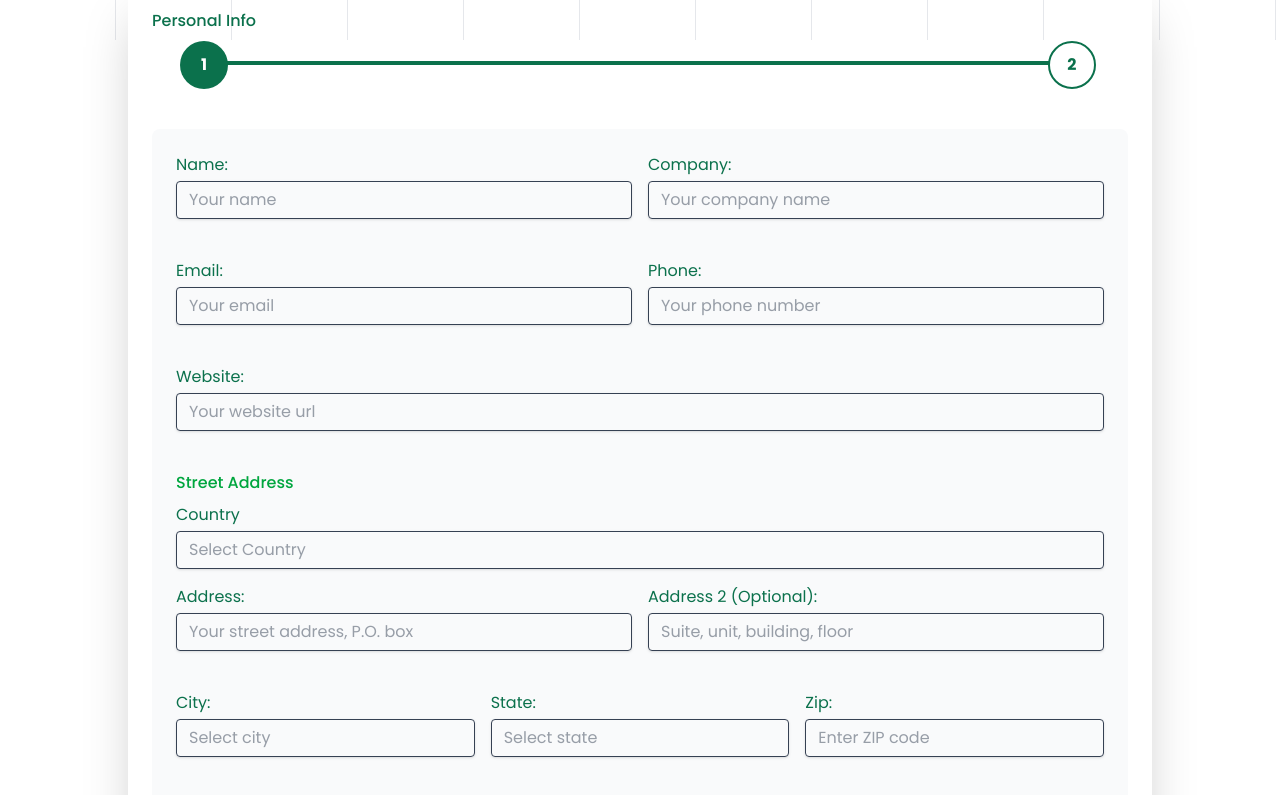
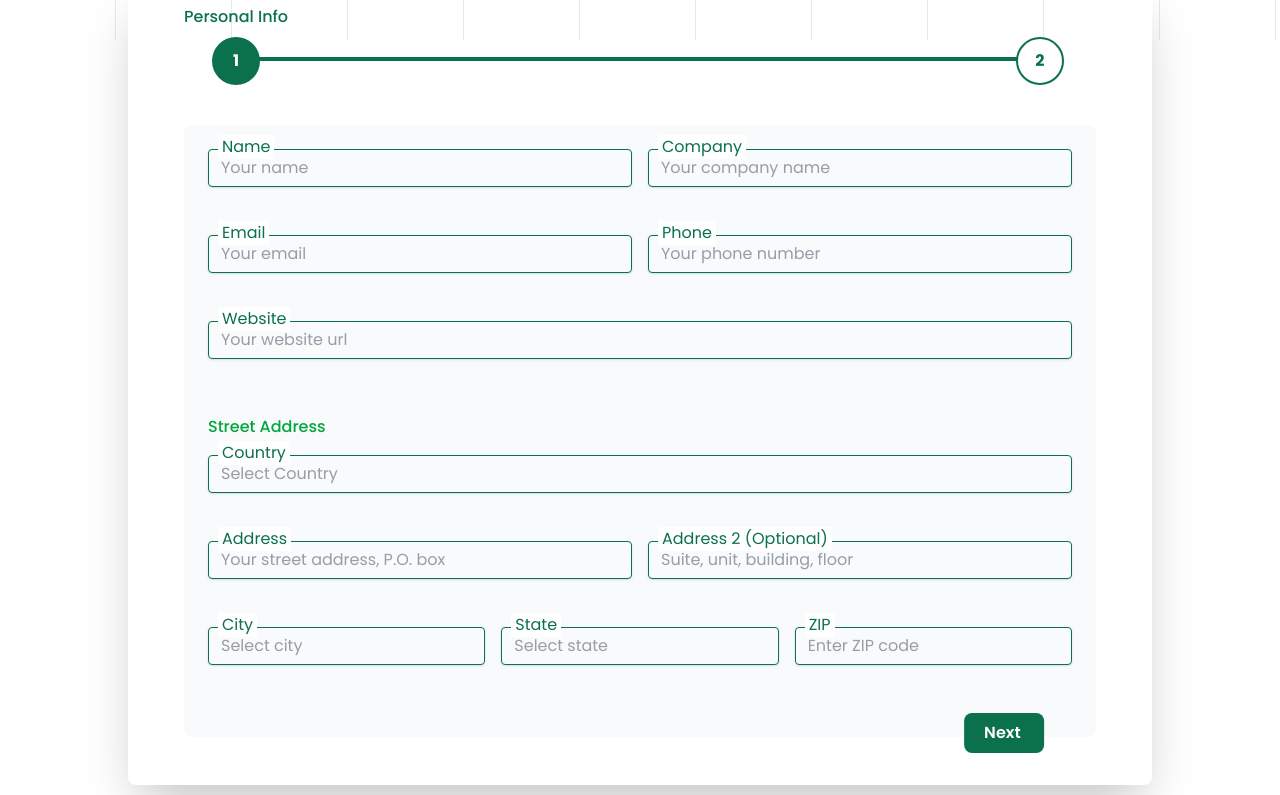
Before and after one commit to cottonSdtNadim/cotton-website-task, a React (Vite) app: page /order in a window 1280 px wide. Shown: the part 760-1555 px from the top of the page. Built offline with nearby package versions, Linux system fonts and the light colour scheme.

Commit message:
Multi Step Form updated

```diff
--- a/src/components/MultiStepForm.jsx
+++ b/src/components/MultiStepForm.jsx
@@ -1,5 +1,6 @@
 import { useState } from "react";
 // import checkIcon from "../assets/icons/Check Icon.png";
+import PropTypes from "prop-types";
 import { FaCheck } from "react-icons/fa";
 import AnimatedButton from "./AnimatedButton";
 import AnimatedFileUpload from "./AnimatedFileUpload";
@@ -70,16 +71,65 @@ const MultiStepForm = () => {
     setCurrentStep(3);
   };
 
+  // Custom input component with label integrated into border
+  const FormInput = ({
+    label,
+    name,
+    placeholder,
+    value,
+    onChange,
+    type = "text",
+  }) => {
+    return (
+      <div className="relative">
+        <div className="absolute -top-[14px] left-[10px] px-1 bg-white z-10">
+          <span className="text-[#0B714C] text-base">{label}</span>
+        </div>
+        <input
+          id={name}
+          name={name}
+          type={type}
+          placeholder={placeholder}
+          value={value}
+          onChange={onChange}
+          // className="border border-[#0B714C] rounded-md h-10 pt-1"
+          className="shadow appearance-none rounded w-full py-2 px-3 text-gray-700 leading-tight focus:outline-none focus:shadow-outline border-[#0B714C] divide-solid border-[1px]"
+          required
+        />
+      </div>
+    );
+  };
+
+  // Custom Text Area component with label integrated into border
+  const FormTextarea = ({ label, name, placeholder, value, onChange }) => {
+    return (
+      <div className="relative">
+        <div className="absolute -top-[14px] left-[10px] px-1 bg-white z-10">
+          <span className="text-[#0B714C] text-base">{label}</span>
+        </div>
+        <textarea
+          id={name}
+          name={name}
+          placeholder={placeholder}
+          value={value}
+          onChange={onChange}
+          className="border border-[#0B714C] rounded-md min-h-[200px] w-full pt-2 px-3 resize-none"
+        />
+      </div>
+    );
+  };
+
   return (
-    <div className="max-w-5xl mx-auto p-6 rounded-lg shadow-2xl my-40">
-
+    <div className="max-w-5xl mx-auto px-14 pb-12 pt-5 rounded-lg shadow-2xl my-40">
       {/* Progress Indicator Container */}
       <div className="relative mb-10">
         {/* Two Circles and Connecting Line Container */}
         <div className="flex justify-between items-center">
           {/* Circle 1 Container with Label */}
           <div className="flex flex-col items-center">
-            <span className="mb-2 text-[#0B714C] font-medium">Personal Info</span>
+            <span className="mb-2 text-[#0B714C] font-medium">
+              Personal Info
+            </span>
             <div
               className={`w-12 h-12 rounded-full flex items-center justify-center text-white font-bold bg-[#0B714C]`}
             >
@@ -89,12 +139,18 @@ const MultiStepForm = () => {
 
           {/* Circle 2 Container with Label */}
           <div className="flex flex-col items-center">
-            <span className={`mb-2 font-medium ${currentStep === 2 ? "text-[#0B714C]" : "text-transparent"}`}>
+            <span
+              className={`mb-2 font-medium ${
+                currentStep === 2 ? "text-[#0B714C]" : "text-transparent"
+              }`}
+            >
               Technical Info
             </span>
             <div
               className={`w-12 h-12 rounded-full flex items-center justify-center font-bold ${
-                currentStep >= 2 ? "bg-[#0B714C] text-white" : "border-2 border-[#0B714C] text-[#0B714C] bg-white"
+                currentStep >= 2
+                  ? "bg-[#0B714C] text-white"
+                  : "border-2 border-[#0B714C] text-[#0B714C] bg-white"
               }`}
             >
               {currentStep > 2 ? <FaCheck className="w-6 h-6" /> : "2"}
@@ -122,8 +178,8 @@ const MultiStepForm = () => {
           className="bg-gray-50 p-6 rounded-lg relative"
         >
           {/* Container of Name and Company */}
-          <div className="grid grid-cols-1 md:grid-cols-2 gap-4 mb-6">
-            <div className="mb-4">
+          <div className="grid grid-cols-1 md:grid-cols-2 gap-4 mb-12">
+            {/* <div className="mb-4">
               <label htmlFor="name" className="block text-[#0B714C] mb-1">
                 Name:
               </label>
@@ -137,8 +193,17 @@ const MultiStepForm = () => {
                 className="shadow appearance-none border rounded w-full py-2 px-3 text-gray-700 leading-tight focus:outline-none focus:shadow-outline"
                 required
               />
-            </div>
-            <div className="mb-4">
+            </div> */}
+
+            <FormInput
+              label="Name"
+              name="name"
+              placeholder="Your name"
+              value={formData.name}
+              onChange={handleInputChange}
+            />
+
+            {/* <div className="mb-4">
               <label htmlFor="company" className="block text-[#0B714C] mb-1">
                 Company:
               </label>
@@ -151,12 +216,19 @@ const MultiStepForm = () => {
                 onChange={handleInputChange}
                 className="shadow appearance-none border rounded w-full py-2 px-3 text-gray-700 leading-tight focus:outline-none focus:shadow-outline"
               />
-            </div>
+            </div> */}
+            <FormInput
+              label="Company"
+              name="company"
+              placeholder="Your company name"
+              value={formData.company}
+              onChange={handleInputChange}
+            />
           </div>
 
           {/* Container of Email and Phone */}
-          <div className="grid grid-cols-1 md:grid-cols-2 gap-4 mb-6">
-            <div>
+          <div className="grid grid-cols-1 md:grid-cols-2 gap-4 mb-12">
+            {/* <div>
               <div className="mb-4">
                 <label htmlFor="email" className="block text-[#0B714C] mb-1">
                   Email:
@@ -186,10 +258,27 @@ const MultiStepForm = () => {
                 onChange={handleInputChange}
                 className="shadow appearance-none border rounded w-full py-2 px-3 text-gray-700 leading-tight focus:outline-none focus:shadow-outline"
               />
-            </div>
+            </div> */}
+
+            <FormInput
+              label="Email"
+              name="email"
+              type="email"
+              placeholder="Your email"
+              value={formData.email}
+              onChange={handleInputChange}
+            />
+
+            <FormInput
+              label="Phone"
+              name="phone"
+              placeholder="Your phone number"
+              value={formData.phone}
+              onChange={handleInputChange}
+            />
           </div>
 
-          <div className="mb-10">
+          {/* <div className="mb-10">
             <label htmlFor="website" className="block text-[#0B714C] mb-1">
               Website:
             </label>
@@ -202,11 +291,22 @@ const MultiStepForm = () => {
               onChange={handleInputChange}
               className="shadow appearance-none border rounded w-full py-2 px-3 text-gray-700 leading-tight focus:outline-none focus:shadow-outline"
             />
+          </div> */}
+
+          {/* Website */}
+          <div className="mb-14">
+            <FormInput
+              label="Website"
+              name="website"
+              placeholder="Your website url"
+              value={formData.website}
+              onChange={handleInputChange}
+            />
           </div>
 
           <div className="mb-4">
-            <h3 className="text-green-600 font-medium mb-2">Street Address</h3>
-            <div className="mb-4">
+            <h3 className="text-green-600 font-medium mb-4">Street Address</h3>
+            {/* <div className="mb-4">
               <label htmlFor="country" className="block text-[#0B714C] mb-1">
                 Country
               </label>
@@ -219,12 +319,21 @@ const MultiStepForm = () => {
                 onChange={handleInputChange}
                 className="shadow appearance-none border rounded w-full py-2 px-3 text-gray-700 leading-tight focus:outline-none focus:shadow-outline"
               />
+            </div> */}
+            <div className="mb-12">
+              <FormInput
+                label="Country"
+                name="country"
+                placeholder="Select Country"
+                value={formData.country}
+                onChange={handleInputChange}
+              />
             </div>
           </div>
 
           {/* Container of Address and Address 2 */}
-          <div className="grid grid-cols-1 md:grid-cols-2 gap-4 mb-6">
-            <div className="mb-4">
+          <div className="grid grid-cols-1 md:grid-cols-2 gap-4 mb-12">
+            {/* <div className="mb-4">
               <label htmlFor="address" className="block text-[#0B714C] mb-1">
                 Address:
               </label>
@@ -237,8 +346,15 @@ const MultiStepForm = () => {
                 onChange={handleInputChange}
                 className="shadow appearance-none border rounded w-full py-2 px-3 text-gray-700 leading-tight focus:outline-none focus:shadow-outline"
               />
-            </div>
-            <div className="mb-4">
+            </div> */}
+            <FormInput
+              label="Address"
+              name="address"
+              placeholder="Your street address, P.O. box"
+              value={formData.address}
+              onChange={handleInputChange}
+            />
+            {/* <div className="mb-4">
               <label htmlFor="address2" className="block text-[#0B714C] mb-1">
                 Address 2 (Optional):
               </label>
@@ -251,12 +367,19 @@ const MultiStepForm = () => {
                 onChange={handleInputChange}
                 className="shadow appearance-none border rounded w-full py-2 px-3 text-gray-700 leading-tight focus:outline-none focus:shadow-outline"
               />
-            </div>
+            </div> */}
+            <FormInput
+              label="Address 2 (Optional)"
+              name="address2"
+              placeholder="Suite, unit, building, floor"
+              value={formData.address2}
+              onChange={handleInputChange}
+            />
           </div>
 
           {/* Container of City, State and Zip */}
-          <div className="grid grid-cols-1 md:grid-cols-3 gap-4 mb-6">
-            <div className="mb-4">
+          <div className="grid grid-cols-1 md:grid-cols-3 gap-4">
+            {/* <div className="mb-4">
               <label htmlFor="city" className="block text-[#0B714C] mb-1">
                 City:
               </label>
@@ -297,11 +420,34 @@ const MultiStepForm = () => {
                 onChange={handleInputChange}
                 className="shadow appearance-none border rounded w-full py-2 px-3 text-gray-700 leading-tight focus:outline-none focus:shadow-outline"
               />
-            </div>
+            </div> */}
+            <FormInput
+              label="City"
+              name="city"
+              placeholder="Select city"
+              value={formData.city}
+              onChange={handleInputChange}
+            />
+
+            <FormInput
+              label="State"
+              name="state"
+              placeholder="Select state"
+              value={formData.state}
+              onChange={handleInputChange}
+            />
+
+            <FormInput
+              label="ZIP"
+              name="zip"
+              placeholder="Enter ZIP code"
+              value={formData.zip}
+              onChange={handleInputChange}
+            />
           </div>
 
-          <div className="mb-12">
-            <div>
+          <div>
+            <div className="mt-12">
               <div className="absolute left-10/12 transform translate-x-1/4">
                 <AnimatedButton
                   label="Next"
@@ -365,7 +511,7 @@ const MultiStepForm = () => {
               accept=".pdf,.doc,.docx,.xlsx" // Optional: specify accepted file types
             />
           </div>
-          <div className="mb-4">
+          {/* <div className="mb-4">
             <label
               htmlFor="comment"
               className="block text-[#0B714C] mb-1 font-bold"
@@ -379,8 +525,17 @@ const MultiStepForm = () => {
               onChange={handleFileChange}
               className="shadow appearance-none border rounded w-full h-40 py-2 px-3 text-[#0B714C] leading-tight focus:outline-none focus:shadow-outline"
             />
+          </div> */}
+          <div className="pt-4">
+            <FormTextarea
+              label="Comment"
+              name="comment"
+              placeholder="Add your comment"
+              value={formData.comment}
+              onChange={handleInputChange}
+            />
           </div>
-          <div className="flex justify-between relative">
+          <div className="flex justify-between relative mt-12">
             {/* <button
               type="button"
               onClick={prevStep}
@@ -431,4 +586,13 @@ const MultiStepForm = () => {
   );
 };
 
+MultiStepForm.propTypes = {
+  label: PropTypes.string.isRequired,
+  name: PropTypes.string.isRequired,
+  placeholder: PropTypes.string.isRequired,
+  value: PropTypes.string.isRequired,
+  onChange: PropTypes.func.isRequired,
+  type: PropTypes.string, // type is optional, defaulting to "text"
+};
+
 export default MultiStepForm;
```
